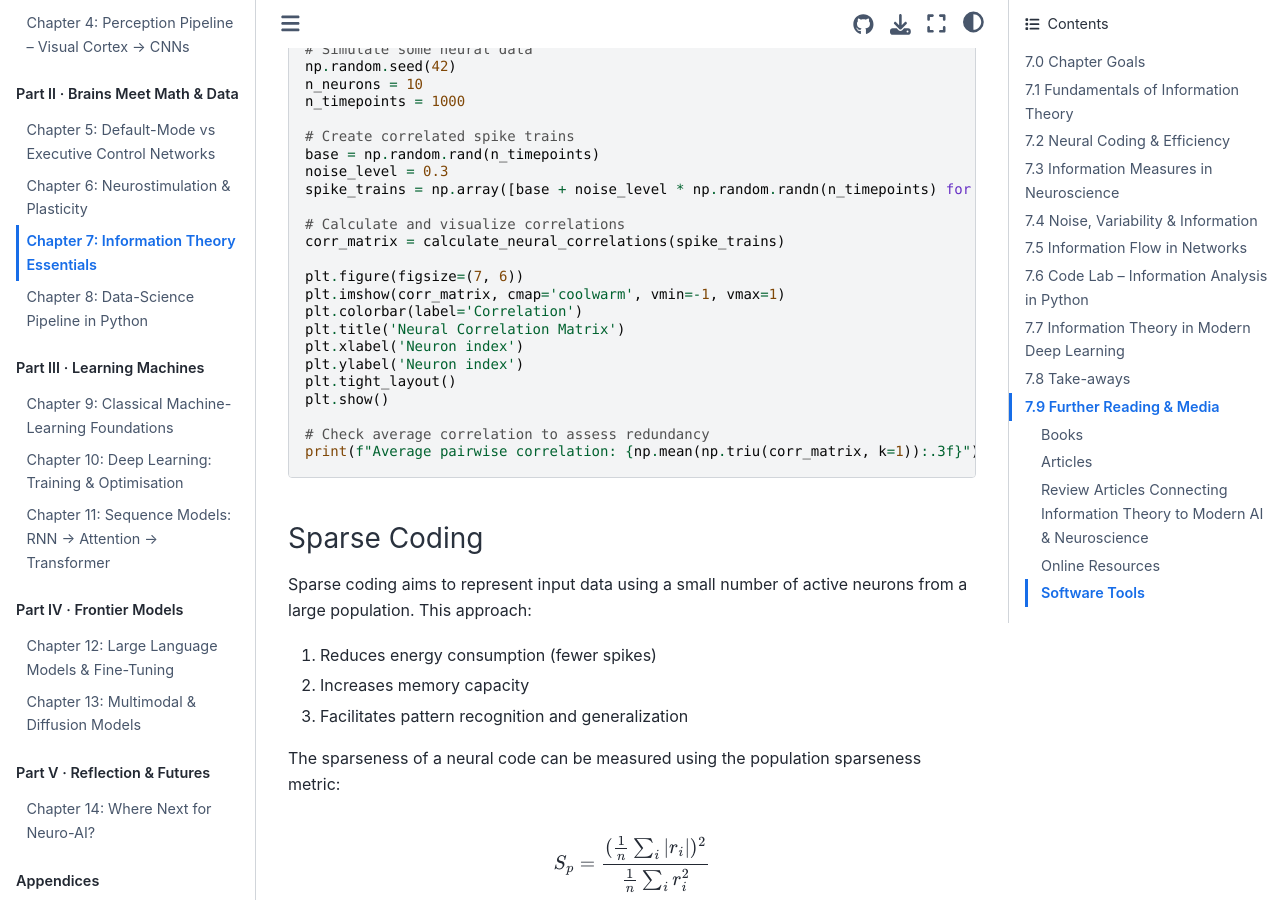
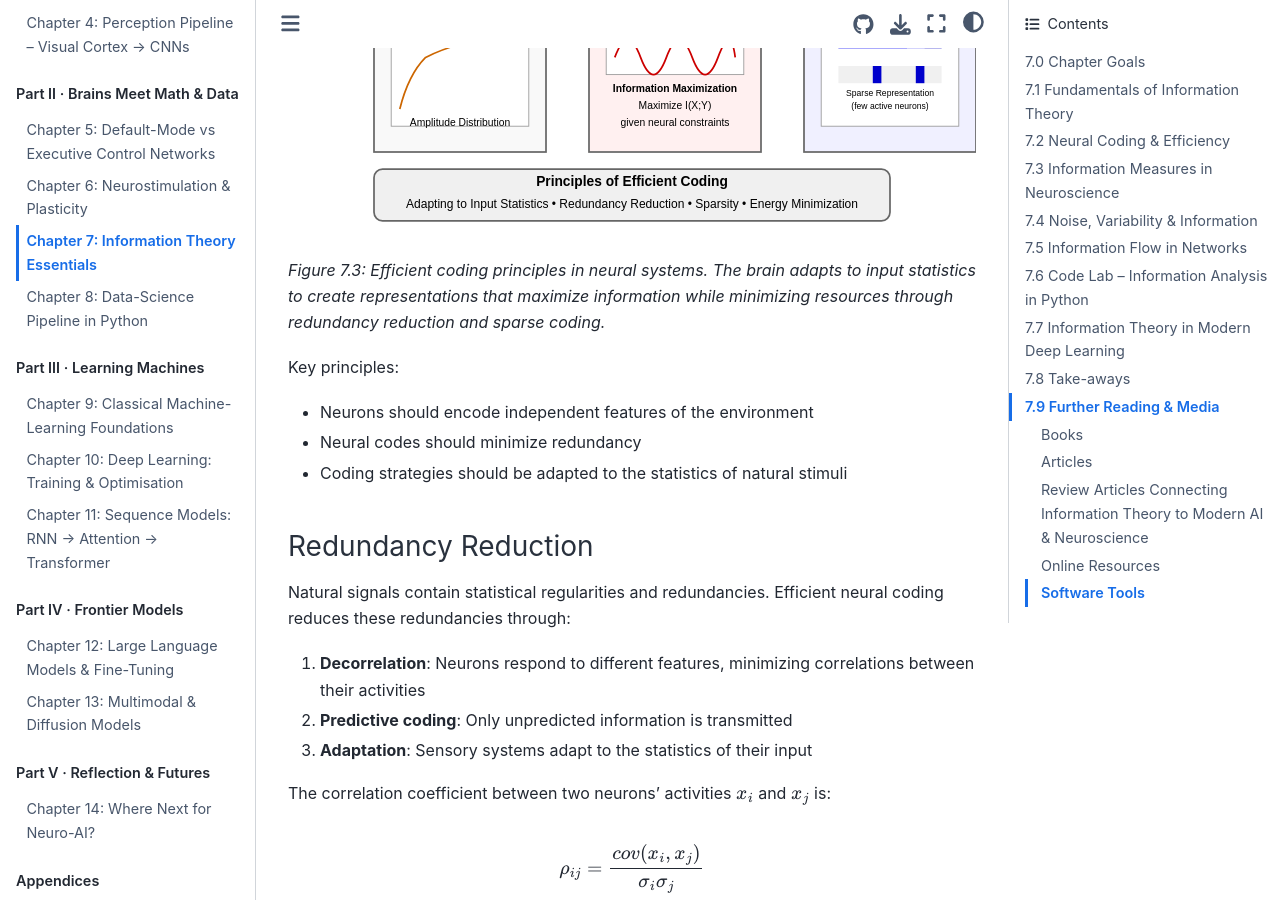
Before and after one commit to ricyoung/NeuroAI-Handbook, a Jupyter Book: the page built from book/part2/ch07_information_theory.md, in a window 1280 px wide and 900 px high, scrolled down 6474 px. Built offline with Jupyter Book 1.0.4 settings and Sphinx 7.4.7 and the Sphinx Book theme 1.1.4, drawn with Linux system fonts in a browser that asks for light colours; some of the changed text lies outside the part shown.

Commit message:
Add figures for Chapter 7: Information Theory
- Create entropy_illustration.svg showing the binary entropy function
- Create mutual_information.svg with Venn diagram representation
- Create efficient_coding.svg explaining neural coding principles
- Update chapter text to reference the new figures

🤖 Generated with [Claude Code](https://claude.ai/code)

Co-Authored-By: Claude <noreply@anthropic.com>

```diff
--- a/book/part2/ch07_information_theory.md
+++ b/book/part2/ch07_information_theory.md
@@ -17,6 +17,10 @@ Information theory provides essential mathematical tools for quantifying and ana
 The central concept in information theory is entropy, which measures the uncertainty or randomness in a probability distribution. For a discrete random variable $X$ with possible values $\{x_1, x_2, ..., x_n\}$ and probability mass function $p(x)$, the entropy $H(X)$ is defined as:
 
 $$H(X) = -\sum_{i=1}^{n} p(x_i) \log_2 p(x_i)$$
+
+![Information Entropy](../figures/ch07/entropy_illustration.svg)
+
+*Figure 7.1: The binary entropy function showing how uncertainty is maximized at p=0.5 (equal probabilities) and minimized at p=0 or p=1 (complete certainty).*
 
 Entropy is measured in bits when using log base 2, and represents the average number of bits needed to encode values of the random variable. A few key properties:
 
@@ -83,6 +87,10 @@ $$H(X,Y) = H(X) + H(Y|X)$$
 Mutual information $I(X;Y)$ measures the reduction in uncertainty about one variable given knowledge of another:
 
 $$I(X;Y) = H(X) - H(X|Y) = H(Y) - H(Y|X) = H(X) + H(Y) - H(X,Y)$$
+
+![Mutual Information](../figures/ch07/mutual_information.svg)
+
+*Figure 7.2: Venn diagram representation of mutual information as the overlap between entropies of X and Y, showing the relationship between joint, conditional, and marginal entropies.*
 
 This symmetric measure ranges from 0 (independent variables) to $\min(H(X), H(Y))$ (one variable completely determines the other).
 
@@ -216,6 +224,10 @@ This concept is crucial in neuroscience for understanding the information-carryi
 ### Efficient Coding Hypothesis
 
 Proposed by Horace Barlow in the 1960s, the efficient coding hypothesis states that sensory systems have evolved to efficiently represent natural stimuli by reducing redundancy and maximizing information transmission given metabolic constraints.
+
+![Efficient Coding in Neural Systems](../figures/ch07/efficient_coding.svg)
+
+*Figure 7.3: Efficient coding principles in neural systems. The brain adapts to input statistics to create representations that maximize information while minimizing resources through redundancy reduction and sparse coding.*
 
 Key principles:
 - Neurons should encode independent features of the environment
```
Also changed, not shown: book/figures/ch07/efficient_coding.svg (added), book/figures/ch07/entropy_illustration.svg (added), book/figures/ch07/mutual_information.svg (added).
